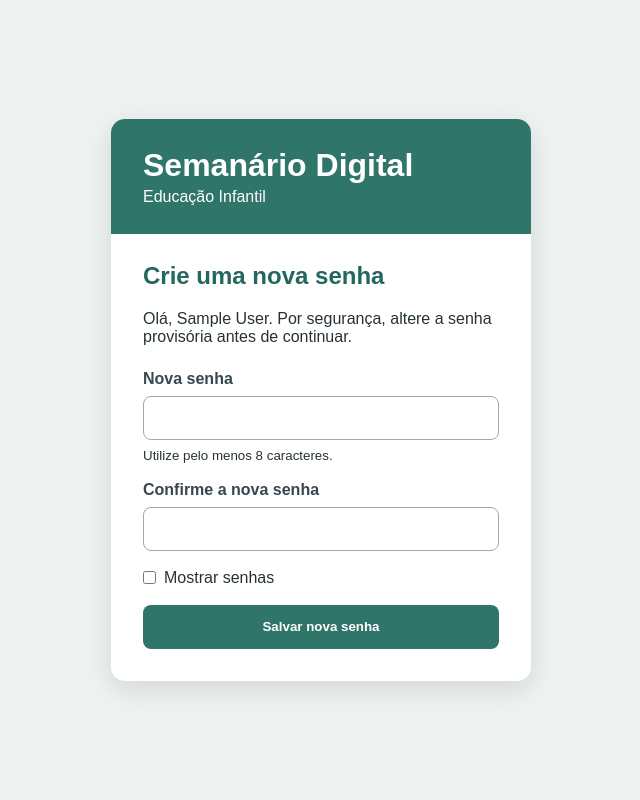
After one commit to silviamelare/semanario-digital, a Flask app: page /trocar-senha in a window 1280 px wide. The commit adds this page. Shown: the whole page, without its empty margins (319-959 px from the left). Run offline with Flask 3, Linux system fonts and the light colour scheme; the visitor is signed in with stand-in values (Sample User, id 1).

Commit message:
Adiciona login e troca de senha no primeiro acesso

```diff
--- a/app.py
+++ b/app.py
@@ -1,3 +1,5 @@
+from functools import wraps
+from os import environ
 from pathlib import Path
 from uuid import uuid4
 
@@ -5,22 +7,112 @@ from flask import (
     Flask,
     abort,
     jsonify,
+    redirect,
     render_template,
     request,
-    send_from_directory
+    send_from_directory,
+    session,
+    url_for,
+
 )
 
-from database import conectar, criar_banco
+from database import (
+    alterar_senha,
+    autenticar_usuario,
+    conectar,
+    criar_banco,
+)
 
 app = Flask(__name__)
+app.config["SECRET_KEY"] = environ.get(
+    "SECRET_KEY",
+    "chave-utilizada-somente-no-desenvolvimento",
+)
 app.config["MAX_CONTENT_LENGTH"] = 20 * 1024 * 1024
 
 PASTA_UPLOADS = Path(__file__).resolve().parent / "uploads"
 PASTA_UPLOADS.mkdir(exist_ok=True)
 
 criar_banco()
+def login_obrigatorio(funcao):
+    @wraps(funcao)
+    def funcao_protegida(*args, **kwargs):
+        if "usuario_id" not in session:
+            if request.path.startswith("/api/"):
+                return jsonify(
+                    {"erro": "Faça login para continuar."}
+                ), 401
 
+            return redirect(url_for("login"))
+
+        return funcao(*args, **kwargs)
+
+    return funcao_protegida
+
+@app.route("/login", methods=["GET", "POST"])
+def login():
+    erro = None
+
+    if request.method == "POST":
+        rf = request.form.get("rf", "")
+        senha = request.form.get("senha", "")
+        usuario = autenticar_usuario(rf, senha)
+
+        if usuario is None:
+            erro = "RF ou senha inválidos."
+        else:
+            session.clear()
+            session["usuario_id"] = usuario["id"]
+            session["usuario_nome"] = usuario["nome"]
+            session["usuario_perfil"] = usuario["perfil"]
+
+            if usuario["primeiro_acesso"]:
+                return redirect(url_for("trocar_senha"))
+
+            return redirect(url_for("inicio"))
+
+    return render_template("login.html", erro=erro)
+
+
+@app.route("/trocar-senha", methods=["GET", "POST"])
+def trocar_senha():
+    if "usuario_id" not in session:
+        return redirect(url_for("login"))
+
+    erro = None
+
+    if request.method == "POST":
+        nova_senha = request.form.get("nova_senha", "")
+        confirmar_senha = request.form.get("confirmar_senha", "")
+
+        if nova_senha != confirmar_senha:
+            erro = "As senhas digitadas não são iguais."
+        else:
+            try:
+                senha_alterada = alterar_senha(
+                    session["usuario_id"],
+                    nova_senha,
+                )
+            except ValueError as excecao:
+                erro = str(excecao)
+            else:
+                if not senha_alterada:
+                    session.clear()
+                    return redirect(url_for("login"))
+
+                return redirect(url_for("inicio"))
+
+    return render_template(
+        "trocar_senha.html",
+        erro=erro,
+    )
+@app.post("/logout")
+@login_obrigatorio
+def logout():
+    session.clear()
+    return redirect(url_for("login"))
 @app.route("/")
+@login_obrigatorio
 def inicio():
     dias_semana = [
         "Segunda-feira",
@@ -31,6 +123,7 @@ def inicio():
     ]
     return render_template("index.html", dias=dias_semana)
 @app.get("/semanarios")
+@login_obrigatorio
 def listar_semanarios():
     with conectar() as conexao:
         semanarios = conexao.execute(
@@ -54,6 +147,7 @@ def listar_semanarios():
 
 
 @app.get("/semanarios/<int:semanario_id>")
+@login_obrigatorio
 def visualizar_semanario(semanario_id):
     with conectar() as conexao:
         semanario = conexao.execute(
@@ -106,10 +200,12 @@ def visualizar_semanario(semanario_id):
 
 
 @app.get("/uploads/<path:nome_arquivo>")
+@login_obrigatorio
 def mostrar_upload(nome_arquivo):
     return send_from_directory(PASTA_UPLOADS, nome_arquivo)
 
 @app.post("/api/semanarios")
+@login_obrigatorio
 def salvar_semanario():
     dados_identificacao = {
         "professora": request.form.get("professora", "").strip(),
--- a/static/css/style.css
+++ b/static/css/style.css
@@ -470,3 +470,145 @@ main h2 {
     justify-content: flex-end;
     margin-bottom: 20px;
 }
+
+
+/* Tela de login */
+
+.pagina-login {
+    min-height: 100vh;
+    display: grid;
+    place-items: center;
+    padding: 24px;
+    background-color: #eef3f1;
+}
+
+.cartao-login {
+    width: min(100%, 420px);
+    padding: 0;
+    overflow: hidden;
+    background-color: #ffffff;
+    border-radius: 14px;
+    box-shadow: 0 8px 28px rgba(0, 0, 0, 0.12);
+}
+
+.marca-login {
+    padding: 28px 32px;
+    color: #ffffff;
+    background-color: #2f756a;
+}
+
+.marca-login h1,
+.marca-login p {
+    margin: 0;
+}
+
+.marca-login p {
+    margin-top: 4px;
+}
+
+.cartao-login section {
+    padding: 28px 32px 32px;
+}
+
+.cartao-login h2 {
+    margin-top: 0;
+    color: #24675f;
+}
+
+.form-login {
+    display: grid;
+    gap: 18px;
+    margin-top: 24px;
+}
+
+.form-login button {
+    width: 100%;
+}
+
+.cartao-login .mensagem.erro {
+    padding: 12px;
+    color: #8a1c1c;
+    background-color: #fdecec;
+    border: 1px solid #efb4b4;
+    border-radius: 8px;
+}
+
+
+.controle-senha {
+    display: flex;
+    align-items: center;
+    gap: 8px;
+    font-weight: normal;
+    cursor: pointer;
+}
+
+.controle-senha input {
+    width: auto;
+    min-height: auto;
+    margin: 0;
+    accent-color: #2f756a;
+}
+
+.form-login button[type="submit"] {
+    min-height: 44px;
+    padding: 10px 16px;
+    color: #ffffff;
+    font-weight: bold;
+    background-color: #2f756a;
+    border: 0;
+    border-radius: 8px;
+    cursor: pointer;
+}
+
+.form-login button[type="submit"]:hover {
+    background-color: #24675f;
+}
+
+.form-login button[type="submit"]:focus-visible {
+    outline: 3px solid #9bc9c1;
+    outline-offset: 2px;
+}
+/* Usuário conectado e saída */
+.cabecalho-principal {
+    display: flex;
+    align-items: center;
+    justify-content: space-between;
+    gap: 24px;
+}
+
+.form-logout {
+    display: flex;
+    align-items: center;
+    gap: 12px;
+}
+
+.form-logout span {
+    color: #ffffff;
+}
+
+.form-logout button {
+    padding: 8px 16px;
+    color: #2f756a;
+    font-weight: bold;
+    background-color: #ffffff;
+    border: 0;
+    border-radius: 8px;
+    cursor: pointer;
+}
+
+.form-logout button:hover {
+    background-color: #eef3f1;
+}
+
+@media (max-width: 600px) {
+    .cabecalho-principal {
+        align-items: flex-start;
+        flex-direction: column;
+        gap: 14px;
+    }
+
+    .form-logout {
+        width: 100%;
+        justify-content: space-between;
+    }
+}
--- /dev/null
+++ b/static/js/senha.js
@@ -0,0 +1,20 @@
+
+const controlesMostrarSenha = document.querySelectorAll(
+	"[data-mostrar-senha]"
+);
+
+controlesMostrarSenha.forEach((controle) => {
+	controle.addEventListener("change", () => {
+		const campos = controle.dataset.mostrarSenha.split(",");
+
+		campos.forEach((idCampo) => {
+			const campo = document.getElementById(idCampo.trim());
+
+			if (campo) {
+				campo.type = controle.checked
+					? "text"
+					: "password";
+			}
+		});
+	});
+});
--- /dev/null
+++ b/templates/trocar_senha.html
@@ -0,0 +1,79 @@
+<!DOCTYPE html>
+<html lang="pt-BR">
+<head>
+    <meta charset="UTF-8">
+    <meta name="viewport" content="width=device-width, initial-scale=1.0">
+    <title>Trocar senha | Semanário Digital</title>
+    <link
+        rel="stylesheet"
+        href="{{ url_for('static', filename='css/style.css') }}"
+    >
+        <script
+        src="{{ url_for('static', filename='js/senha.js') }}"
+        defer
+    ></script>
+</head>
+<body class="pagina-login">
+    <main class="cartao-login">
+        <div class="marca-login">
+            <h1>Semanário Digital</h1>
+            <p>Educação Infantil</p>
+        </div>
+
+        <section aria-labelledby="titulo-troca-senha">
+            <h2 id="titulo-troca-senha">Crie uma nova senha</h2>
+
+            <p>
+                Olá, {{ session["usuario_nome"] }}.
+                Por segurança, altere a senha provisória antes de continuar.
+            </p>
+
+            {% if erro %}
+                <p class="mensagem erro" role="alert">
+                    {{ erro }}
+                </p>
+            {% endif %}
+
+            <form method="post" class="form-login">
+                <div class="campo">
+                    <label for="nova-senha">Nova senha</label>
+                    <input
+                        type="password"
+                        id="nova-senha"
+                        name="nova_senha"
+                        minlength="8"
+                        autocomplete="new-password"
+                        required
+                    >
+                    <small>Utilize pelo menos 8 caracteres.</small>
+                </div>
+
+                <div class="campo">
+                    <label for="confirmar-senha">
+                        Confirme a nova senha
+                    </label>
+                    <input
+                        type="password"
+                        id="confirmar-senha"
+                        name="confirmar_senha"
+                        minlength="8"
+                        autocomplete="new-password"
+                        required
+                    >
+                </div>
+                                <label class="controle-senha">
+                    <input
+                        type="checkbox"
+                        data-mostrar-senha="nova-senha, confirmar-senha"
+                    >
+                    Mostrar senhas
+                </label>
+
+                <button type="submit">
+                    Salvar nova senha
+                </button>
+            </form>
+        </section>
+    </main>
+</body>
+</html>
```
Also changed, not shown: database.py (+167 -1 lines), templates/index.html (+18 -2 lines), templates/login.html (added, +70 -0 lines), tests/test_app.py (+30 -1 lines).
